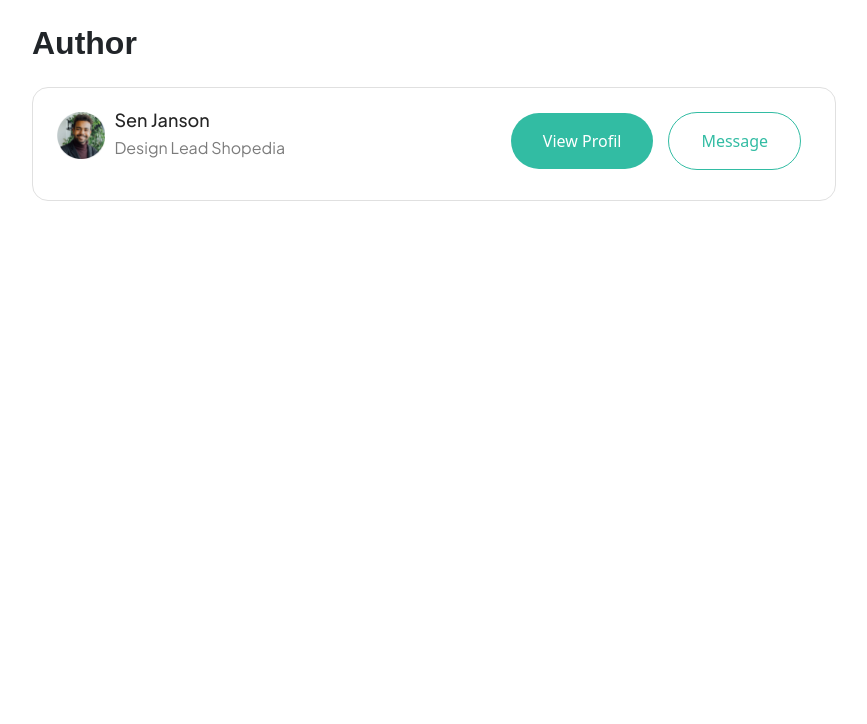
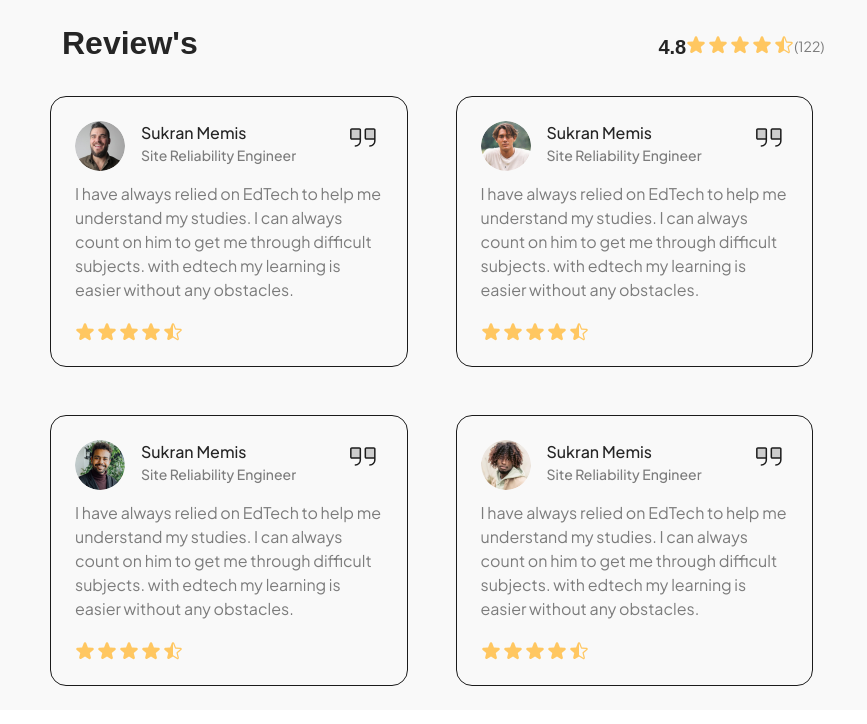
Before and after one commit to OrkhanKarimli/cardscomponent, a React (Create React App) app: page / in a window 1280 px wide. Shown: the top 724 px of the page, without its empty margins (18-885 px from the left). Built offline with nearby package versions, Linux system fonts and the light colour scheme; a web font is replaced by a local one.

Commit message:
Author Review finish

```diff
--- a/src/App.js
+++ b/src/App.js
@@ -1,6 +1,6 @@
 import "./App.css";
 import "./scss/style.scss";
-import LearnerSearchCategories from "./components/AuthorCourse";
+import LearnerSearchCategories from "./components/AuthorReview";
 function App() {
   return(
 <LearnerSearchCategories/>
--- /dev/null
+++ b/src/components/AuthorReview.jsx
@@ -0,0 +1,35 @@
+import React from "react";
+import { ReactComponent as Stars } from "../icons/IconReview.svg";
+import Card from "../components/TestimonialCard";
+import img from "../image/authorimg1.png"
+import img1 from "../image/authorimg2.png"
+import img2 from "../image/authorimg4.png"
+import img3 from "../image/authorimg6.png"
+const AuthorReview = () => {
+  return (
+    <div className="container-fluid author-review-main">
+      <div className="row">
+        <div className="col-md-9">
+          <div className="row">
+            <div className="col-md-11 author-title-rating">
+              <h4>Review's</h4>
+              <div className="author-stars-verall">
+                <h5>4.8</h5>
+
+                <Stars />
+                <span>(122)</span>
+              </div>
+            </div>
+            <Card className={"col-md-5 mb-5 me-5"} avatarImg={img} authorName={"Sukran Memis"} authorPosition={"Site Reliability Engineer"} cardContent={"I have always relied on EdTech to help me understand my studies. I can always count on him to get me through difficult subjects. with edtech my learning is easier without any obstacles."}/>
+            <Card className={"col-md-5 mb-5"} avatarImg={img1} authorName={"Sukran Memis"} authorPosition={"Site Reliability Engineer"} cardContent={"I have always relied on EdTech to help me understand my studies. I can always count on him to get me through difficult subjects. with edtech my learning is easier without any obstacles."}/>
+            <Card className={"col-md-5 me-5"} avatarImg={img2} authorName={"Sukran Memis"} authorPosition={"Site Reliability Engineer"} cardContent={"I have always relied on EdTech to help me understand my studies. I can always count on him to get me through difficult subjects. with edtech my learning is easier without any obstacles."}/>
+            <Card className={"col-md-5"} avatarImg={img3} authorName={"Sukran Memis"} authorPosition={"Site Reliability Engineer"} cardContent={"I have always relied on EdTech to help me understand my studies. I can always count on him to get me through difficult subjects. with edtech my learning is easier without any obstacles."} />
+
+          </div>
+        </div>
+      </div>
+    </div>
+  );
+};
+
+export default AuthorReview;
--- a/src/components/Testimonialcard.jsx
+++ b/src/components/Testimonialcard.jsx
@@ -1,5 +1,6 @@
 import React from "react";
 import { ReactComponent as Quote } from "../icons/Quote.svg";
+import {ReactComponent as Stars} from "../icons/IconReview.svg"
 const TestimonialCard = ({
 avatarImg,
 cardContent,
@@ -14,13 +15,13 @@ className
             <div className="col-md-2 avatar">
               <img src={avatarImg}/>
             </div>
-            <div className="col-md-6">
+            <div className="col-md-8">
               <ul>
                 <li>{authorName}</li>
-                <li>{authorPosition}</li>
+                <li className="card-author-position">{authorPosition}</li>
               </ul>
             </div>
-            <div className="col-md-4">
+            <div className="col-md-2">
               <i>
                 <Quote/>
               </i>
@@ -30,6 +31,9 @@ className
                 {cardContent}
               </p>
             </div>
+            <div className="col-md-12">
+             <Stars/>
+            </div>
           </div>
         </div>
 
--- /dev/null
+++ b/src/scss/_review.scss
@@ -0,0 +1,32 @@
+.author-review-main {
+  background-color: $author_info_color;
+  padding: 24px 80px 24px 80px !important;
+  .author-title-rating {
+    display: flex;
+    justify-content: space-between;
+    align-items: baseline;
+    margin-bottom: 3%;
+    h4 {
+      font-size: 32px;
+      line-height: 38.4px;
+      font-family: $font-general;
+      color: $cardmoduletextbody;
+      font-weight: bold;
+    }
+    .author-stars-verall {
+        display: flex;
+      h5 {
+        font-family: $font-general;
+        color: $cardmoduletextbody;
+        font-weight: bold;
+      }
+      span {
+        font-family: $font-jakarta-light;
+        font-size: 14px;
+        line-height: 22px;
+        font-weight: 400;
+        color: $card_module_info;
+      }
+    }
+  }
+}
--- a/src/scss/_testimonialssmall.scss
+++ b/src/scss/_testimonialssmall.scss
@@ -24,25 +24,28 @@
     display: flex;
     justify-content: flex-end;
     }
-    .col-md-6 {
+    .col-md-8 {
       ul {
         list-style: none;
         padding-left: 1rem !important;
-        li:first-child {
-          list-style: none;
-          @include textstyle();
-        }
-        li:last-child {
+        li{
           list-style: none;
           font-size: 16px;
           font-weight: 500;
           font-family: $font-jakarta-med;
-          color: #7c7c7c;
+          color: $cardmoduletextbody;
+        }
+        .card-author-position{
+          list-style: none;
+          font-size: 14px;
+          font-weight: 500;
+          font-family: $font-jakarta-med;
+          color: $card_module_info;
         }
       }
       p {
         @include test_mon_xs_text(
-          16px,
+          14px,
           $infocolor,
           $font-jakarta-light,
           24px,
--- a/src/scss/style.scss
+++ b/src/scss/style.scss
@@ -45,4 +45,5 @@
 @import "upcomingevents";
 @import "topauthors";
 @import "learnerbrowse";
-@import "authorcourse"
+@import "authorcourse";
+@import "review"
```
Also changed, not shown: src/icons/IconReview.svg (added).
